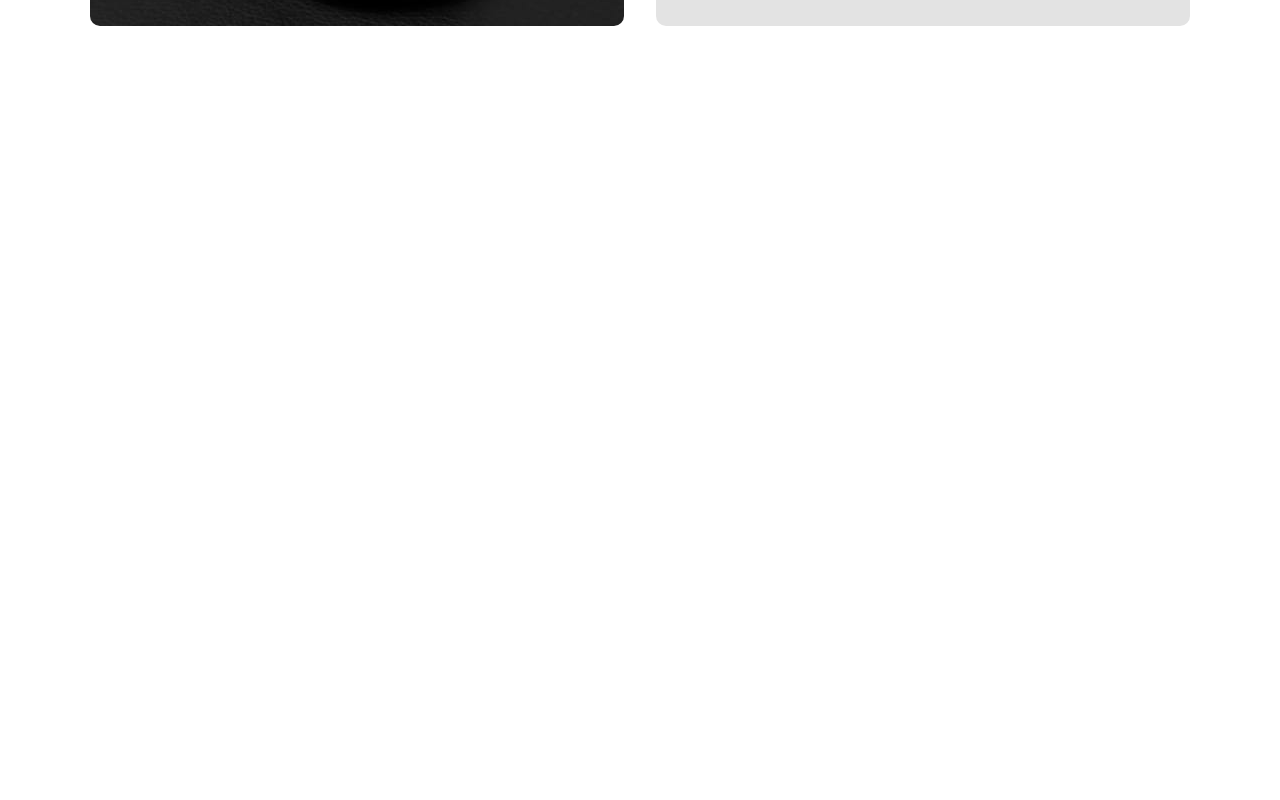
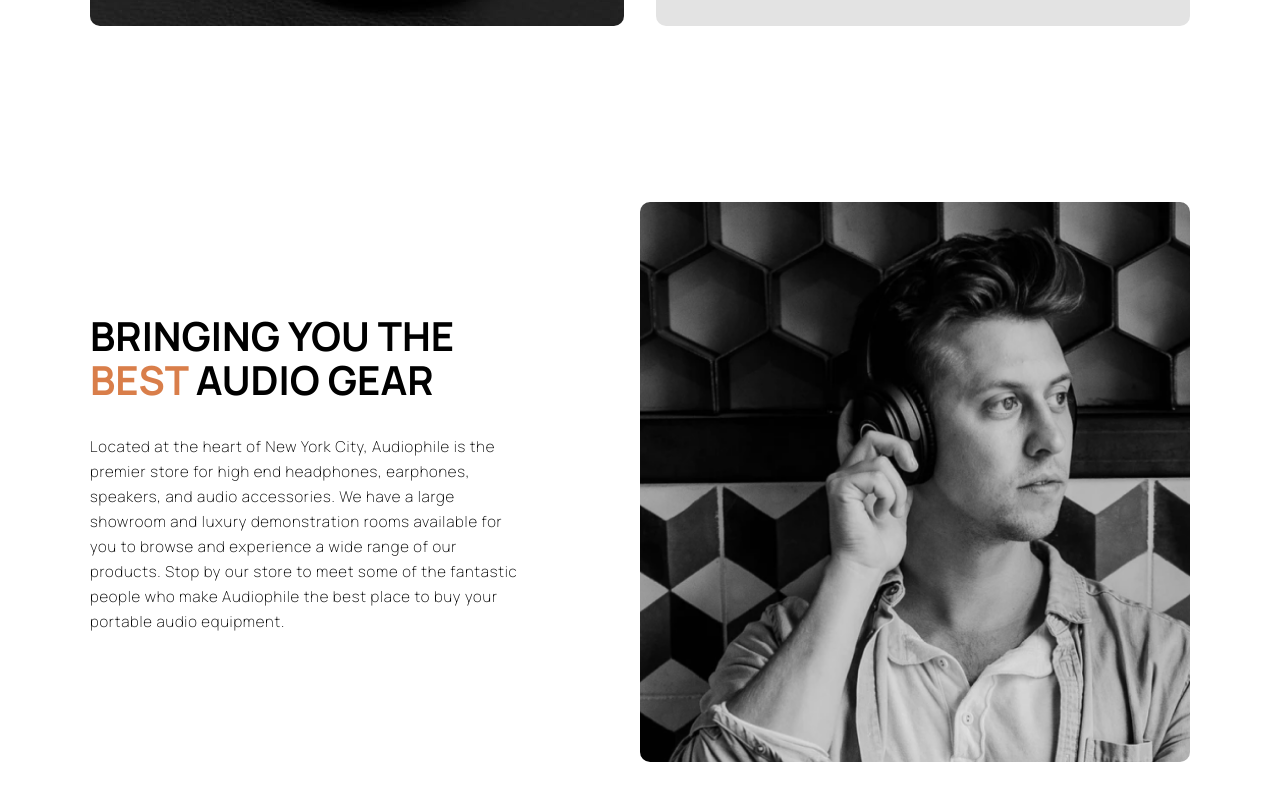
Before and after one commit to GrahamKirwan/audiophile, a Next.js app: page / in a window 1280 px wide. Shown: the part 2539-3339 px from the top of the page. Before the commit the page ends 2597 px from the top, so only its background shows below. Built offline with nearby package versions, Linux system fonts and the light colour scheme.

Commit message:
about comp

```diff
--- /dev/null
+++ b/components/Reusable/AboutComp.js
@@ -0,0 +1,26 @@
+import React from "react";
+
+import styles from "../Reusable/AboutComp.module.scss";
+
+export default function AboutComp() {
+  return (
+    <div className={styles.container}>
+      <div className={styles.container_left}>
+        <div>
+          <h3>
+            BRINGING YOU THE <span>BEST</span> AUDIO GEAR
+          </h3>
+          <p>
+            Located at the heart of New York City, Audiophile is the premier
+            store for high end headphones, earphones, speakers, and audio
+            accessories. We have a large showroom and luxury demonstration rooms
+            available for you to browse and experience a wide range of our
+            products. Stop by our store to meet some of the fantastic people who
+            make Audiophile the best place to buy your portable audio equipment.
+          </p>
+        </div>
+      </div>
+      <div className={styles.container_right}></div>
+    </div>
+  );
+}
--- /dev/null
+++ b/components/Reusable/AboutComp.module.scss
@@ -0,0 +1,43 @@
+.container {
+  height: 35rem;
+  display: flex;
+  justify-content: space-between;
+  margin-bottom: 11rem;
+
+
+  &_left {
+    flex: 1;
+    display: flex;
+    flex-direction: column;
+    justify-content: center;
+
+    div {
+      padding-right: 7rem;
+    }
+
+    h3 {
+      font-size: 2.5rem;
+      line-height: 2.75rem;
+      max-width: 35.25rem;
+      margin: 0rem auto 2rem;
+
+      span {
+        color: var(--color-pry-100);
+      }
+    }
+
+    p {
+      font-size: 0.9375rem;
+      line-height: 1.5625rem;
+      font-weight: var(--font-weight-100);
+      letter-spacing: 0.05rem;
+    }
+  }
+
+  &_right {
+    flex: 1;
+    background-image: url("/images/shared/man-headerphone.png");
+    background-size: cover;
+    border-radius: 10px;
+  }
+}
--- a/components/Reusable/GreyEarphonesFeature.module.scss
+++ b/components/Reusable/GreyEarphonesFeature.module.scss
@@ -4,7 +4,8 @@
   display: grid;
   grid-template-columns: 1fr 1fr;
   grid-gap: 2rem;
-  margin-bottom: 2rem;
+  margin-bottom: 11rem;
+
 
   &_left {
       border-radius: 10px;
--- a/pages/index.js
+++ b/pages/index.js
@@ -7,6 +7,7 @@
 import OrangeSpeakerFeature from '../components/Reusable/OrangeSpeakerFeature'
 import GreySpeakerFeature from '../components/Reusable/GreySpeakerFeature'
 import GreyEarphonesFeature from '../components/Reusable/GreyEarphonesFeature'
+import AboutComp from '../components/Reusable/AboutComp'
 
 export default function Home() {
   return (
@@ -16,6 +17,7 @@
       <OrangeSpeakerFeature />
       <GreySpeakerFeature />
       <GreyEarphonesFeature />
+      <AboutComp />
     </>
   )
 }
```
